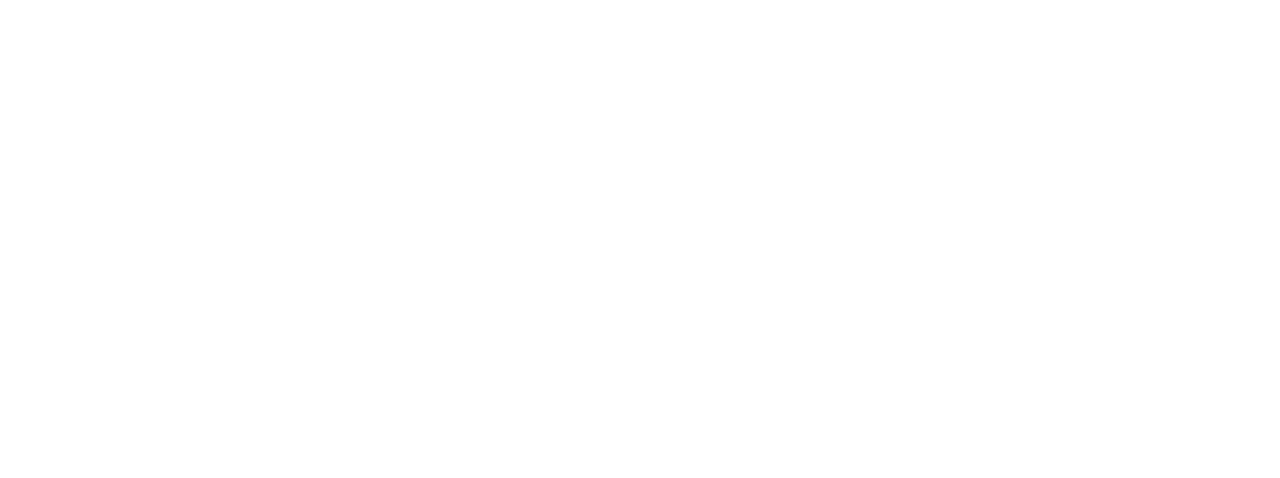
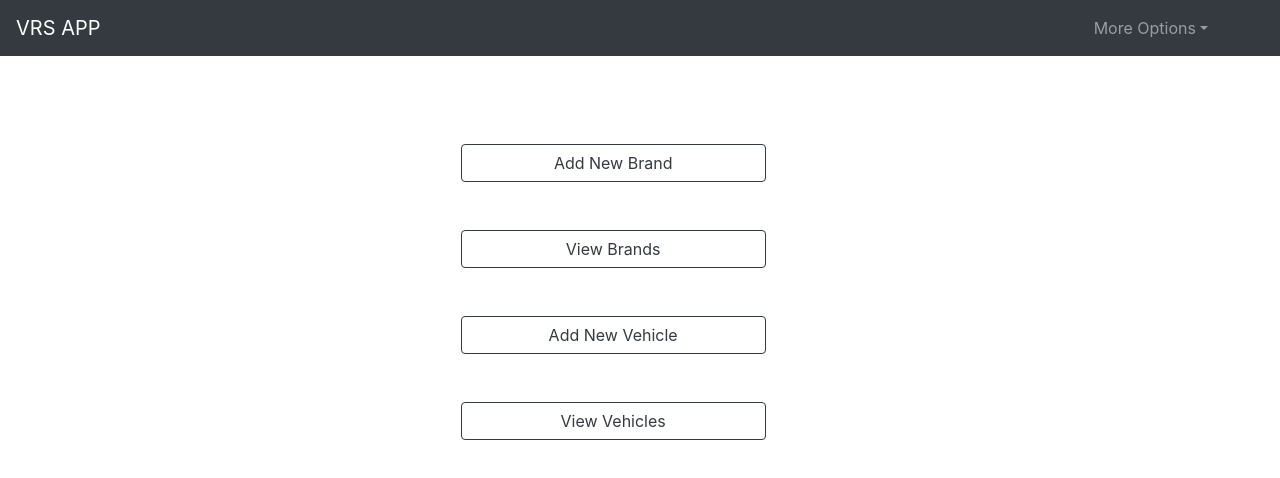
Before and after one commit to reactvehiclerentalsystem/vehicle-rental-frontend, a React (Create React App) app: page /admin in a window 1280 px wide. Shown: the top 478 px of the page. Built offline with nearby package versions, Linux system fonts and the light colour scheme.

Commit message:
updated admin page

```diff
--- a/src/App.js
+++ b/src/App.js
@@ -15,6 +15,7 @@
 import { GuestUser } from "./component/GuestUser";
 import { VehicleListUser } from "./component/VehicleListUser";
 import { User } from "./component/User";
+import { Admin } from "./component/Admin";
 import { VehicleListRegisteredUser } from "./component/VehicleListRegisteredUser";
 // vehicle
 function App() {
@@ -39,6 +40,9 @@
         </Route>
         <Route path="/user" exact>
           <User />
+        </Route>
+        <Route path="/admin" exact>
+          <Admin />
         </Route>
         <Route path="/vehiclebooking" exact>
           <VehicleBooking />
--- /dev/null
+++ b/src/component/Admin.js
@@ -0,0 +1,45 @@
+import { AdminNavBar } from "../common/AppNavBar";
+import { useHistory } from "react-router-dom";
+export function Admin() {
+  const history = useHistory();
+  return (
+    <div>
+      <AdminNavBar />
+      <div className="row m-3"></div>
+      <div className="row m-3"></div>
+      <div className="row m-3"></div>
+      <div className="row">
+        <div className="col-4 col-md-4 d-none d-md-block"></div>
+        <div className="col-12 col-md-4 ">
+          <div className="">
+            <input
+              type="button"
+              value="Add New Brand"
+              className="form-control btn btn-outline-dark m-4 w-75"
+              onClick={() => history.push("/vehiclebrand")}
+            />
+            <input
+              type="button"
+              value="View Brands"
+              className="form-control btn btn-outline-dark m-4 w-75"
+              onClick={() => history.push("/vehiclebrandlist")}
+            />
+            <input
+              type="button"
+              value="Add New Vehicle"
+              className="form-control btn btn-outline-dark m-4 w-75"
+              onClick={() => history.push("/vehicle")}
+            />
+            <input
+              type="button"
+              value="View Vehicles"
+              className="form-control btn btn-outline-dark m-4 w-75"
+              onClick={() => history.push("/vehiclelist")}
+            />
+          </div>
+        </div>
+        <div className="col-4 col-md-4 d-none d-md-block"></div>
+      </div>
+    </div>
+  );
+}
--- a/src/component/AdminLogin.js
+++ b/src/component/AdminLogin.js
@@ -34,7 +34,7 @@
   };
 
   if (state.AdminLogin.loginAction === true) {
-    history.push("/");
+    history.push("/admin");
 
     return <div></div>;
   }
```
